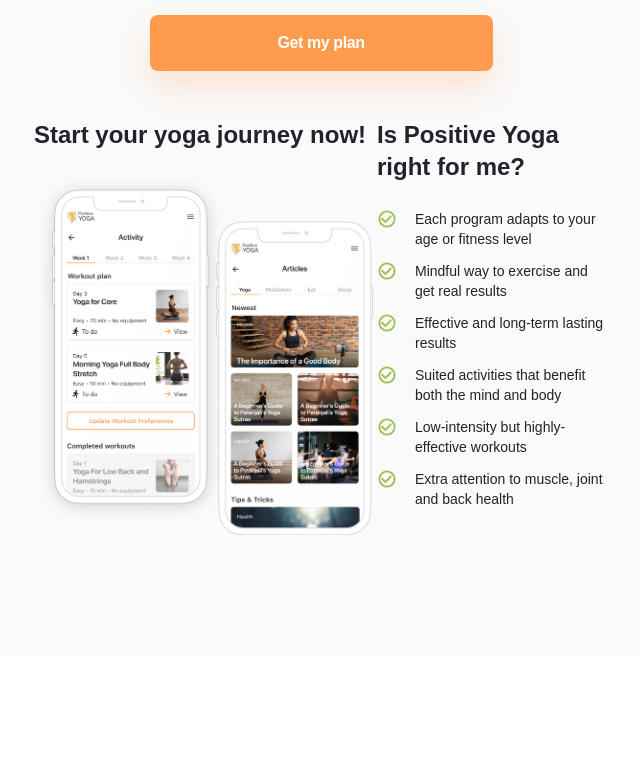
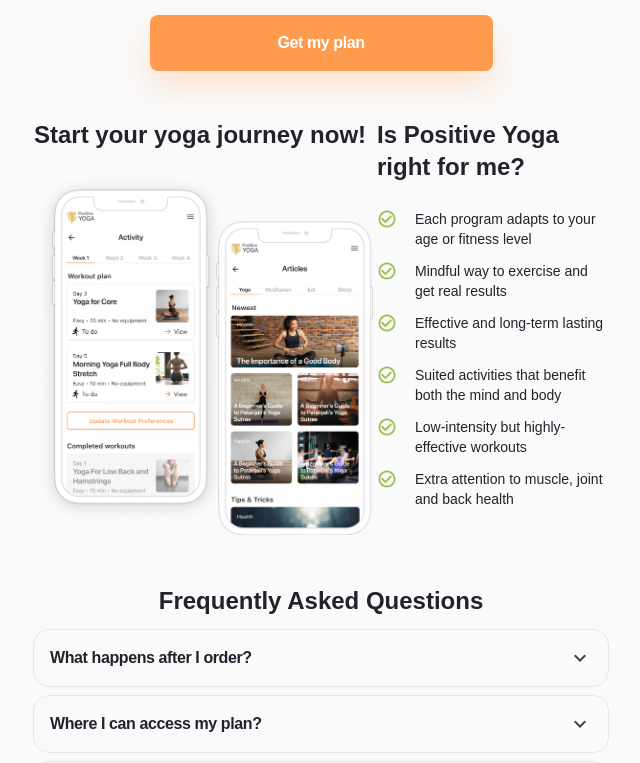
Before and after one commit to LaurynasSt/react-yoga-kilo, a React (Create React App) app: page / in a window 1280 px wide. Shown: the part 2000-2763 px from the top of the page, without its empty margins (319-959 px from the left). Before the commit the page ends 2655 px from the top, so only its background shows below. Built offline with nearby package versions, Linux system fonts and the light colour scheme.

Commit message:
created freq questions component & fixed styles

```diff
--- a/src/App.js
+++ b/src/App.js
@@ -9,10 +9,13 @@ import PictureKylie from "./assets/images/person_kylie.png";
 import PictureJesica from "./assets/images/person_jesica.png";
 import Button from './components/Button';
 import InfoSection from './components/InfoSection';
+import AskedQuestions from './components/QuestionsSection';
+import StickyHeader from './components/StickyHeader';
 
 function App() {
   return (
     <div className="App">
+      <StickyHeader />
       <Header />
       <main>
         <section className="heading-container">
@@ -48,9 +51,14 @@ function App() {
               I have many friends who practice yoga and I decided to try it myself. It is the best decision I have made in a long time. With <span className="positive-yoga">Positive Yoga</span> program I started to lose weight, which was demotivating me for a long time. Also, I’ve learned about yoga philosophy and poses that encourage me to practice mindfulness and pay attention to stress reduction. I am very proud of myself. Feeling better is my biggest motivation.
             </PersonCard>
           </div>
-          <Button>Get my plan</Button>
+          <Button onClick={() => alert("Coming soon... 🚀🚀🚀")}>Get my plan</Button>
         </section>
         <InfoSection />
+        <AskedQuestions />
+        <section className="plans-program-container">
+          <PlansContainer />
+          <AboutProgramContainer />
+        </section>
       </main>
     </div >
   );
--- a/src/components/Header/index.css
+++ b/src/components/Header/index.css
@@ -1,39 +1,19 @@
-.header-upper {
-  display: flex;
-  align-items: center;
-  justify-content: center;
-  height: 56px;
-  background-color: #90caf9;
+header {
+  padding-top: 56px;
 }
 
-.header-icon {
-  width: 20px;
-  height: 20px;
-}
-
-.header-text {
-  color: #fff;
-  font-size: 15px;
-  font-weight: 400;
-  margin-left: 18px;
-}
-
-.header-text-time {
-  color: #fff;
-  font-weight: 600;
-}
-
-.header-bottom {
+.header {
   display: flex;
   align-items: center;
   justify-content: center;
   height: 72px;
+  filter: drop-shadow(0 8px 8px rgba(0, 0, 0, 0.04));
 }
 
 /* Mobile Media Queries */
 
 @media screen and (max-width: 768px) {
-  .header-bottom {
+  .header {
     height: 56px;
   }
 }
--- a/src/components/Header/index.js
+++ b/src/components/Header/index.js
@@ -1,15 +1,10 @@
-import headerIcon from "../../assets/images/header_icon.png";
 import headerLogo from "../../assets/images/header_logo.png";
 import "./index.css";
 
 function Header() {
     return (
         <header>
-            <div className="header-upper">
-                <img className="header-icon" src={headerIcon} alt="offer" />
-                <h5 className="header-text">50% discount only valid for <span className="header-text-time">00:15:49</span></h5>
-            </div>
-            <div className="header-bottom">
+            <div className="header">
                 <img className="header-logo" src={headerLogo} alt="offer" />
             </div>
         </header>
--- /dev/null
+++ b/src/components/QuestionsSection/components/AskedQuestion/index.css
@@ -0,0 +1,36 @@
+.asked-question {
+  border: 1px solid rgba(0, 0, 0, 0.08);
+  border-radius: 16px;
+  padding: 16px;
+  cursor: pointer;
+  margin-bottom: 8px;
+}
+
+.asked-question:last-child {
+  margin-bottom: 0;
+}
+
+.title-icon-wrapper {
+  display: flex;
+  justify-content: space-between;
+  align-items: center;
+}
+
+.question-title {
+  font-size: 16px;
+  font-weight: 600;
+  letter-spacing: -0.4px;
+}
+
+.chevron-img {
+  object-fit: contain;
+  width: 24px;
+  height: 24px;
+}
+
+.question-answer {
+  font-size: 14px;
+  font-weight: 400;
+  line-height: 20px;
+  margin-top: 16px;
+}
--- /dev/null
+++ b/src/components/QuestionsSection/components/AskedQuestion/index.js
@@ -0,0 +1,27 @@
+import "./index.css";
+
+import DownChevron from "../../../../assets/images/chevron_down.png";
+import UpChevron from "../../../../assets/images/chevron_up.png";
+import { useState } from "react";
+
+function AskedQuestion({ questionTitle, children }) {
+    const [isQuestionOpen, setQuestionState] = useState(false);
+    const toggleQuestion = () => {
+        setQuestionState(!isQuestionOpen);
+    }
+    return (
+        <div className="asked-question" onClick={toggleQuestion}>
+            <div className="title-icon-wrapper">
+                <h5 className="question-title">{questionTitle}</h5>
+                <img
+                    className="chevron-img"
+                    src={isQuestionOpen ? UpChevron : DownChevron}
+                    alt={isQuestionOpen ? "up-chevron" : "down-chevron"}
+                />
+            </div>
+            {isQuestionOpen ? <p className="question-answer">{children}</p> : null}
+        </div>
+    );
+}
+
+export default AskedQuestion;
--- /dev/null
+++ b/src/components/QuestionsSection/index.css
@@ -0,0 +1,31 @@
+.questions-container {
+  display: flex;
+  flex-direction: column;
+  padding: 0 352px;
+  margin: 48px 0;
+}
+
+.questions-container > :first-child {
+  text-align: center;
+}
+
+.questions-container > button {
+  margin: 0 auto;
+}
+
+.questions-wrapper {
+  margin: 12px 0 48px 0;
+}
+
+@media screen and (max-width: 768px) {
+  .questions-container > :first-child {
+    text-align: left;
+  }
+  .questions-container {
+    padding: 0 16px;
+    margin: 40px 0;
+  }
+  .questions-wrapper {
+    margin: 12px 0 40px 0;
+  }
+}
--- /dev/null
+++ b/src/components/QuestionsSection/index.js
@@ -0,0 +1,31 @@
+import "./index.css";
+
+import SectionTitle from "../SectionTitle";
+import AskedQuestion from "./components/AskedQuestion";
+import Button from "../Button";
+
+function AskedQuestions() {
+    return (
+        <section className="questions-container">
+            <SectionTitle>Frequently Asked Questions</SectionTitle>
+            <div className="questions-wrapper">
+                <AskedQuestion questionTitle="What happens after I order?">
+                    After you place your order, we get to work!<br />
+                    Based on the questions you answered in the quiz, we’ll craft your personal plan to your level with recomendations on how to improve.
+                </AskedQuestion>
+                <AskedQuestion questionTitle="Where I can access my plan?">
+                    Your plan will be accessible in <span className="positive-yoga">Positive Yoga's</span> web app with a special link generated after your purchase.
+                </AskedQuestion>
+                <AskedQuestion questionTitle="How can I cancel my subscription?">
+                    You can manage or cancel your subscription by writing our customer support hello@positiveyoga.app
+                </AskedQuestion>
+                <AskedQuestion questionTitle="Why this program is paid?">
+                    We are aiming to offer our clients the best experience, which comes with a lot of work.  The entire yoga program is developed by our large team of experts that work long hours to prepare effective, trustworthy and enjoyable content and workouts that can help you to reach your goals. The program is also completely free of ads and is constantly being updated based on your feedback!
+                </AskedQuestion>
+            </div>
+            <Button onClick={() => alert("Coming soon... 🚀🚀🚀")}>Get my plan</Button>
+        </section>
+    );
+}
+
+export default AskedQuestions;
--- /dev/null
+++ b/src/components/StickyHeader/index.css
@@ -0,0 +1,27 @@
+.header-sticky {
+  position: fixed;
+  width: 100%;
+  z-index: 100;
+  display: flex;
+  align-items: center;
+  justify-content: center;
+  height: 56px;
+  background-color: #90caf9;
+}
+
+.header-icon {
+  width: 20px;
+  height: 20px;
+}
+
+.header-text {
+  color: #fff;
+  font-size: 15px;
+  font-weight: 400;
+  margin-left: 18px;
+}
+
+.header-text-time {
+  color: #fff;
+  font-weight: 600;
+}
--- /dev/null
+++ b/src/components/StickyHeader/index.js
@@ -0,0 +1,14 @@
+import "./index.css";
+import headerIcon from "../../assets/images/header_icon.png";
+
+
+function StickyHeader() {
+    return (
+        <div className="header-sticky">
+            <img className="header-icon" src={headerIcon} alt="offer" />
+            <h5 className="header-text">50% discount only valid for <span className="header-text-time">00:15:49</span></h5>
+        </div>
+    );
+}
+
+export default StickyHeader;
```
Also changed, not shown: src/assets/images/chevron_down.png (added), src/assets/images/chevron_up.png (added).
